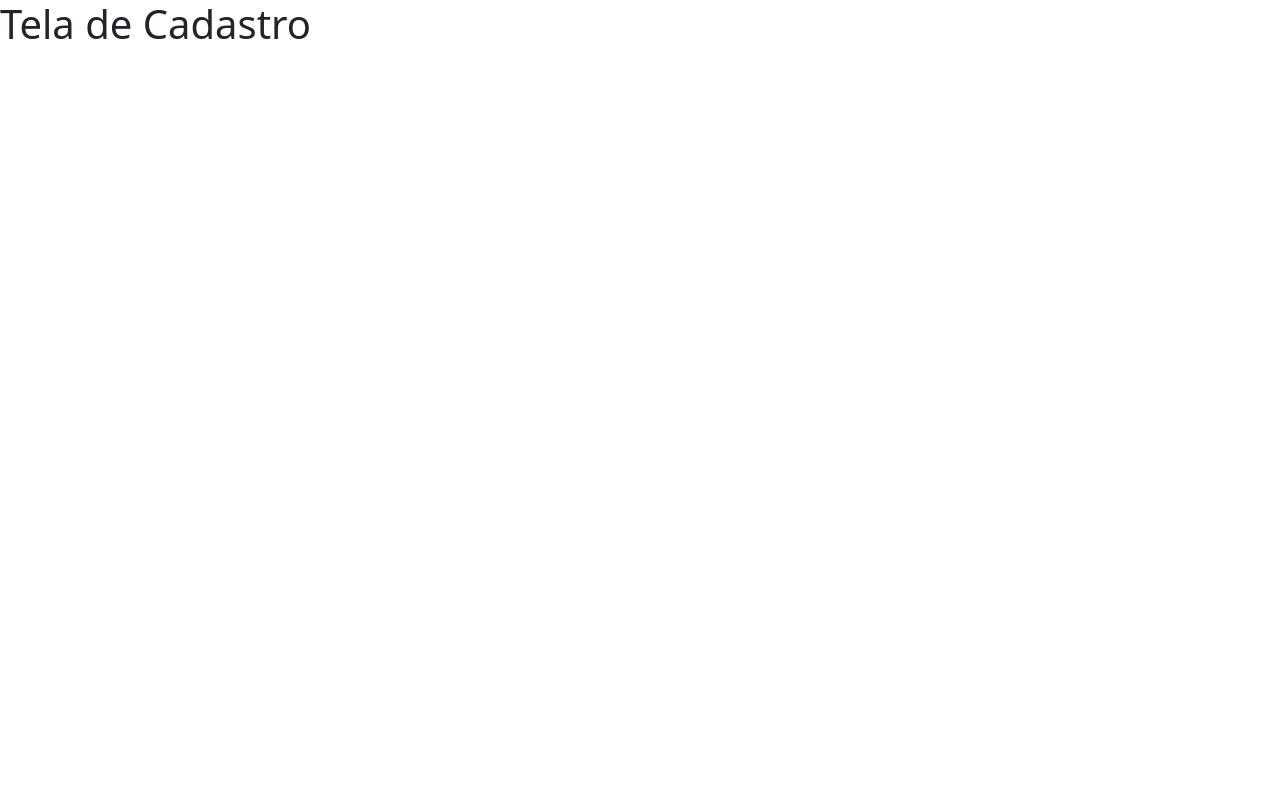
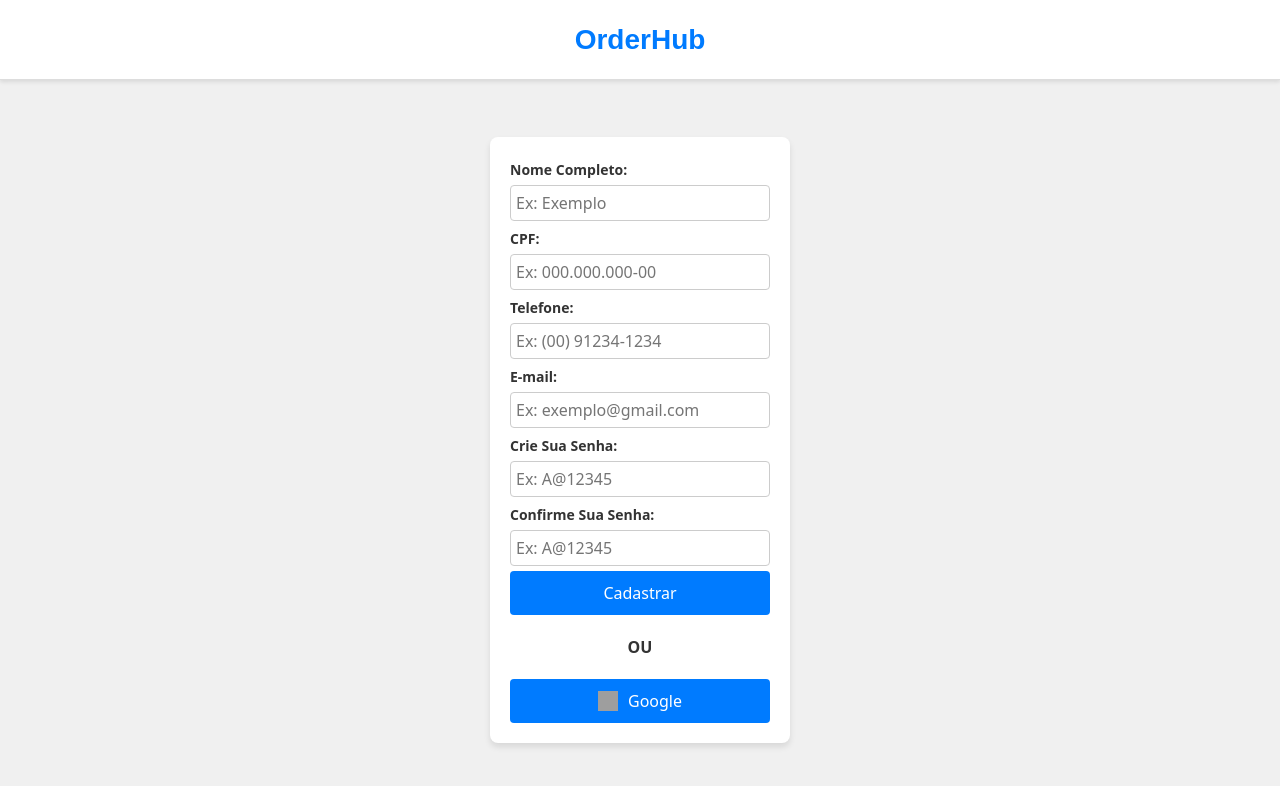
Before and after one commit to Grupo-2-PI-Terceiro-semestre/front-end, a React (Vite) app: page /cadastro in a window 1280 px wide. Shown: the top 786 px of the page. Built offline with nearby package versions, Linux system fonts and the light colour scheme; grey boxes are pictures that could not be loaded.

Commit message:
Contruindo formularios

```diff
--- /dev/null
+++ b/src/components/CadastroForm/CadastroForm.css
@@ -0,0 +1,85 @@
+/* Estilos do formulário de cadastro */
+.cadastro-form {
+    background-color: white;
+    padding: 20px;
+    border-radius: 8px;
+    box-shadow: 0 4px 6px rgba(0, 0, 0, 0.1);
+    width: 300px;
+    margin: auto;
+    display: flex;
+    flex-direction: column;
+  }
+
+  .cadastro-form label {
+    margin-bottom: 5px;
+    font-size: 14px;
+    font-weight: bold;
+    color: #333;
+  }
+
+  .cadastro-form input {
+    width: 100%;
+    padding: 5px;
+    margin-bottom: 5px;
+    border: 1px solid #ccc;
+    border-radius: 4px;
+  }
+
+  .cadastro-form button {
+    width: 100%;
+    padding: 10px;
+    background-color: #007bff;
+    color: white;
+    border: none;
+    border-radius: 4px;
+    cursor: pointer;
+    font-size: 16px;
+  }
+
+  .cadastro-form button:hover {
+    background-color: #0056b3;
+  }
+
+  /* Divisor com texto OU */
+  .divider {
+    text-align: center;
+    margin: 20px 0;
+    position: relative;
+  }
+
+  .divider span {
+    background-color: white;
+    padding: 0 10px;
+    font-weight: bold;
+    color: #333;
+  }
+
+  .divider::before {
+    content: '';
+    position: absolute;
+    top: 50%;
+    left: 0;
+    right: 0;
+    height: 1px;
+    background-color: #ccc;
+    z-index: -1;
+  }
+
+  /* Botão Google */
+  .google-button {
+    width: 100%;
+    padding: 10px;
+    border: 1px solid #ccc;
+    border-radius: 4px;
+    display: flex;
+    align-items: center;
+    justify-content: center;
+    background-color: white;
+    cursor: pointer;
+  }
+
+  .google-button img {
+    width: 20px;
+    height: 20px;
+    margin-right: 10px;
+  }
--- /dev/null
+++ b/src/components/CadastroForm/CadastroForm.jsx
@@ -0,0 +1,110 @@
+import React, { useState } from 'react';
+import './CadastroForm.css'; // Arquivo CSS para estilização
+
+const CadastroForm = () => {
+  const [formData, setFormData] = useState({
+    nomeCompleto: '',
+    cpf: '',
+    telefone: '',
+    email: '',
+    senha: '',
+    confirmaSenha: '',
+  });
+
+  const handleChange = (e) => {
+    const { name, value } = e.target;
+    setFormData({ ...formData, [name]: value });
+  };
+
+  const handleSubmit = (e) => {
+    e.preventDefault();
+    if (formData.senha !== formData.confirmaSenha) {
+      alert('As senhas não coincidem');
+    } else {
+      // Processar o cadastro
+      console.log('Cadastro realizado com sucesso!', formData);
+    }
+  };
+
+  return (
+    <form className="cadastro-form" onSubmit={handleSubmit}>
+      <div>
+        <label>Nome Completo:</label>
+        <input
+          type="text"
+          name="nomeCompleto"
+          value={formData.nomeCompleto}
+          onChange={handleChange}
+          placeholder="Ex: Exemplo"
+          required
+        />
+      </div>
+      <div>
+        <label>CPF:</label>
+        <input
+          type="text"
+          name="cpf"
+          value={formData.cpf}
+          onChange={handleChange}
+          placeholder="Ex: 000.000.000-00"
+          required
+        />
+      </div>
+      <div>
+        <label>Telefone:</label>
+        <input
+          type="text"
+          name="telefone"
+          value={formData.telefone}
+          onChange={handleChange}
+          placeholder="Ex: (00) 91234-1234"
+          required
+        />
+      </div>
+      <div>
+        <label>E-mail:</label>
+        <input
+          type="email"
+          name="email"
+          value={formData.email}
+          onChange={handleChange}
+          placeholder="Ex: exemplo@gmail.com"
+          required
+        />
+      </div>
+      <div>
+        <label>Crie Sua Senha:</label>
+        <input
+          type="password"
+          name="senha"
+          value={formData.senha}
+          onChange={handleChange}
+          placeholder="Ex: A@12345"
+          required
+        />
+      </div>
+      <div>
+        <label>Confirme Sua Senha:</label>
+        <input
+          type="password"
+          name="confirmaSenha"
+          value={formData.confirmaSenha}
+          onChange={handleChange}
+          placeholder="Ex: A@12345"
+          required
+        />
+      </div>
+      <button type="submit">Cadastrar</button>
+
+      <div className="divider">
+        <span>OU</span>
+      </div>
+
+      <button type="button" className="google-button">
+        <img src="google-icon.png" alt="Google" /> Google
+      </button>
+    </form>
+  );
+};
+
+export default CadastroForm;
--- /dev/null
+++ b/src/components/LoginForm/LoginForm.css
@@ -0,0 +1,60 @@
+/* Estilos para o container do formulário */
+.login-container {
+    display: flex;
+    flex-direction: column;
+    align-items: center;
+    justify-content: center;
+    height: 100vh;
+    background-color: #f0f0f0;
+  }
+
+  .login-form {
+    background-color: white;
+    padding: 20px;
+    border-radius: 8px;
+    box-shadow: 0 4px 6px rgba(0, 0, 0, 0.1);
+    width: 300px;
+  }
+
+  .login-form h2 {
+    text-align: center;
+    margin-bottom: 20px;
+    color: #333;
+  }
+
+  .login-form label {
+    display: block;
+    margin-bottom: 8px;
+    font-size: 14px;
+    color: #333;
+  }
+
+  .login-form input {
+    width: 100%;
+    padding: 10px;
+    margin-bottom: 15px;
+    border: 1px solid #ccc;
+    border-radius: 4px;
+    font-size: 14px;
+  }
+
+  .login-form button {
+    width: 100%;
+    padding: 10px;
+    background-color: #4CAF50;
+    color: white;
+    border: none;
+    border-radius: 4px;
+    cursor: pointer;
+  }
+
+  .login-form button:hover {
+    background-color: #45a049;
+  }
+
+  .error-message {
+    color: red;
+    font-size: 12px;
+    margin-bottom: 15px;
+    text-align: center;
+  }
--- /dev/null
+++ b/src/components/LoginForm/LoginForm.jsx
@@ -0,0 +1,52 @@
+import React, { useState } from 'react';
+import './LoginForm.css';  // Importando o arquivo CSS
+
+const LoginForm = () => {
+  const [email, setEmail] = useState('');
+  const [password, setPassword] = useState('');
+  const [errorMessage, setErrorMessage] = useState('');
+
+  const handleSubmit = (e) => {
+    e.preventDefault();
+
+    if (!email || !password) {
+      setErrorMessage('Por favor, preencha todos os campos.');
+    } else {
+      setErrorMessage('');
+      console.log('Email:', email);
+      console.log('Senha:', password);
+    }
+  };
+
+  return (
+    <div className="login-container">
+      <form className="login-form" onSubmit={handleSubmit}>
+        <h2>Login</h2>
+        <div>
+          <label>Email:</label>
+          <input
+            type="email"
+            value={email}
+            onChange={(e) => setEmail(e.target.value)}
+            placeholder="Digite seu email"
+            required
+          />
+        </div>
+        <div>
+          <label>Senha:</label>
+          <input
+            type="password"
+            value={password}
+            onChange={(e) => setPassword(e.target.value)}
+            placeholder="Digite sua senha"
+            required
+          />
+        </div>
+        {errorMessage && <p className="error-message">{errorMessage}</p>}
+        <button type="submit">Entrar</button>
+      </form>
+    </div>
+  );
+};
+
+export default LoginForm;
--- a/src/components/header/Header.css
+++ b/src/components/header/Header.css
@@ -0,0 +1,28 @@
+/* Estilos da header */
+.header {
+    height: 5rem;
+    width: 100vw;
+    background-color: #fff; /* Cor de fundo branca */
+    display: flex;
+    justify-content: center; /* Centraliza o conteúdo horizontalmente */
+    align-items: center;     /* Centraliza o conteúdo verticalmente */
+    border-bottom: 1px solid #ddd; /* Borda inferior leve */
+    box-shadow: 0 2px 4px rgba(0, 0, 0, 0.1); /* Sombra suave */
+  }
+
+  /* Logo e link */
+  .logo-container {
+    text-align: center;
+  }
+
+  .logo-link {
+    font-size: 28px;
+    font-weight: bold;
+    text-decoration: none;
+    color: #007bff; /* Cor do link (azul) */
+    font-family: 'Arial', sans-serif; /* Fonte padrão */
+  }
+
+  .logo-link:hover {
+    color: #0056b3; /* Muda cor do link ao passar o mouse */
+  }
--- a/src/components/header/Header.jsx
+++ b/src/components/header/Header.jsx
@@ -0,0 +1,16 @@
+import React from 'react';
+import './Header.css'; // Arquivo CSS para estilização
+
+const Header = () => {
+  return (
+    <header className="header">
+      <div className="logo-container">
+        <a href="/" className="logo-link">
+          OrderHub
+        </a>
+      </div>
+    </header>
+  );
+};
+
+export default Header;
--- a/src/pages/Cadastro/Cadastro.jsx
+++ b/src/pages/Cadastro/Cadastro.jsx
@@ -1,9 +1,14 @@
-import React from "react";
+import React from 'react';
+import CadastroForm from '../../components/CadastroForm/CadastroForm';
+import Header from '../../components/header/Header';
 
-function Cadastro() {
-    return <>
-        <h1>Tela de Cadastro</h1>
-    </>
-}
+const Cadastro = () => {
+  return (
+    <div className="login-container">
+      <Header />
+      <CadastroForm />
+    </div>
+  );
+};
 
 export default Cadastro;
--- a/src/pages/Login/Login.jsx
+++ b/src/pages/Login/Login.jsx
@@ -1,9 +1,13 @@
-import React from "react";
-
-function Login() {
-    return <>
-        <h1>Tela de Login</h1>
-    </>
-}
+import React from 'react';
+import LoginForm from '../../components/LoginForm/LoginForm';
+/* import './Login.css';
+ */
+const Login = () => {
+  return (
+    <div className="login-container">
+      <LoginForm />
+    </div>
+  );
+};
 
 export default Login;
```
